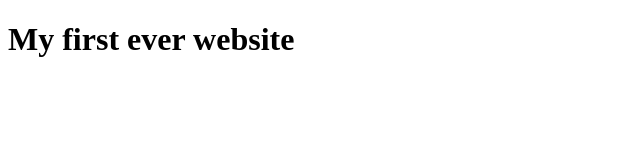
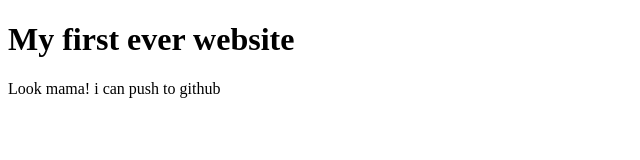
Before and after one commit to naimuddin01/my-first-website, a plain HTML site: page index.html in a window 1280 px wide. Shown: the whole page, without its empty margins (0-640 px from the left). Drawn offline with Linux system fonts and the light colour scheme.

Commit message:
learned github

```diff
--- a/index.html
+++ b/index.html
@@ -8,5 +8,6 @@
 </head>
 <body>
     <h1>My first ever website</h1>
+    <p>Look mama! i can push to github</p>
 </body>
 </html>
```
